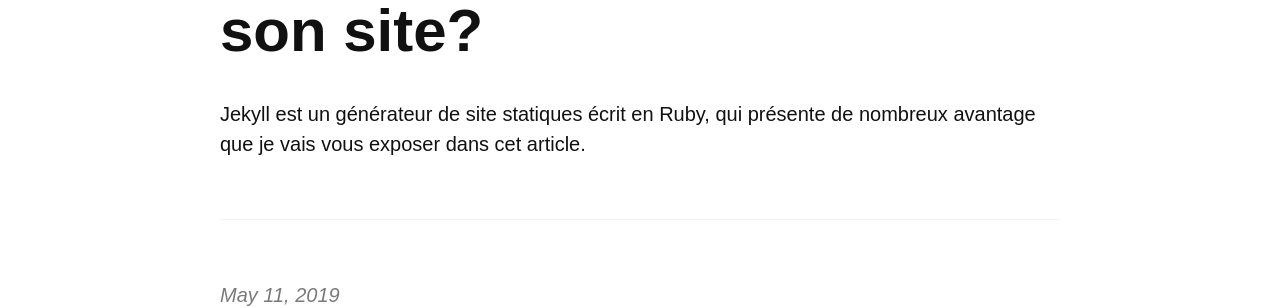
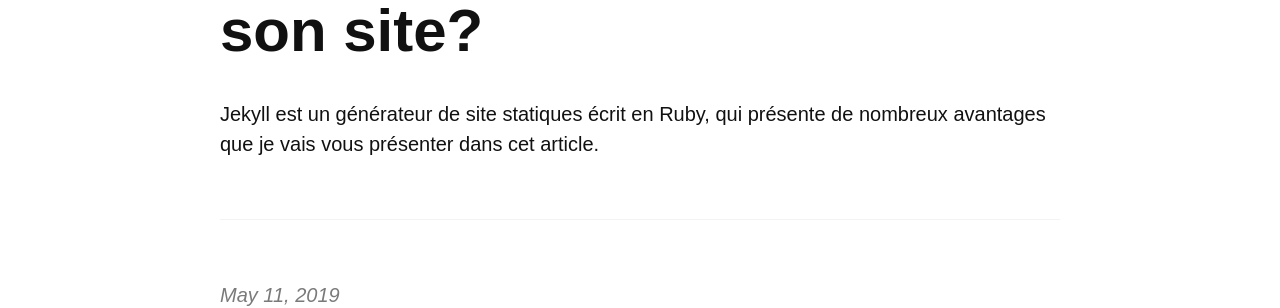
Before and after one commit to andryjohn/RJ-s-blog, a Jekyll site: the page built from index.html, in a window 1280 px wide. Shown: the part 385-693 px from the top of the page. Built offline with Jekyll 4.4.1, drawn with Linux system fonts in a browser that asks for light colours; nearby versions of some CDN libraries; some web fonts are replaced; the list of posts is cut into pages by our own code.

Commit message:
workflow

```diff
--- a/_posts/2019-05-11-pourquoi-Jekyll.md
+++ b/_posts/2019-05-11-pourquoi-Jekyll.md
@@ -2,7 +2,7 @@
 layout:     post
 title:      Pourquoi choisir Jekyll pour son site?
 date:       2019-05-11
-summary:   Jekyll est un générateur de site statiques écrit en Ruby, qui présente de nombreux avantage que je vais vous exposer dans cet article.
+summary:   Jekyll est un générateur de site statiques écrit en Ruby, qui présente de nombreux avantages que je vais vous présenter dans cet article.
 categories: Developper skills
 mathjax: true
 ---
```
